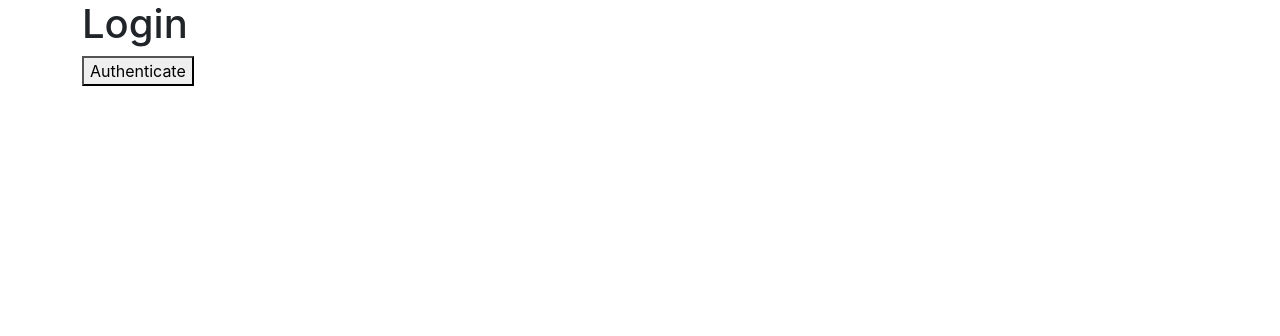
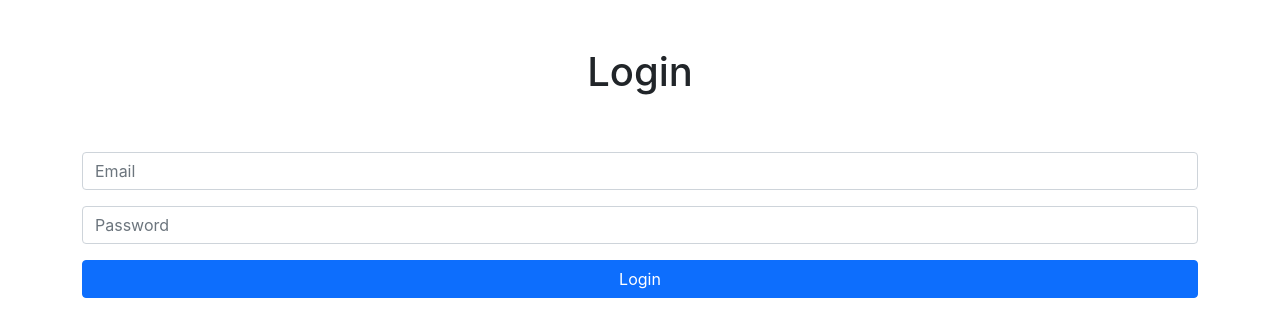
Before and after one commit to georgepapagapitos/jwt-register-login, a React (Create React App) app in the folder client/: page /login in a window 1280 px wide. Shown: the top 336 px of the page. Built offline with nearby package versions, Linux system fonts and the light colour scheme.

Commit message:
login working

```diff
--- a/client/src/components/Login.js
+++ b/client/src/components/Login.js
@@ -1,8 +1,51 @@
+import { useState } from 'react';
+
 const Login = ({ setAuth }) => {
+
+  const [inputs, setInputs] = useState({
+    email: '',
+    password: ''
+  });
+
+  const {email, password} = inputs;
+
+  const onChange = (e) => {
+    setInputs({...inputs, [e.target.name] : e.target.value});
+  }
+
+  const onSubmit = async (e) => {
+    e.preventDefault();
+    try {
+
+      const body = { email, password };
+
+      const response = await fetch('http://localhost:5000/auth/login', {
+        method: 'POST',
+        headers: {'Content-Type': 'application/json'},
+        body: JSON.stringify(body)
+      });
+
+      const parseResponse = await response.json();
+
+      localStorage.setItem('token', parseResponse.token);
+
+      setAuth(true);
+
+    } catch (error) {
+
+      console.error(error.message);
+
+    }
+  }
+
   return (
     <>
-      <h1>Login</h1>
-      <button onClick={() => setAuth(true)}>Authenticate</button>
+      <h1 className='text-center my-5'>Login</h1>
+      <form onSubmit={e => onSubmit(e)}className='d-grid'>
+        <input value={email} onChange={e => onChange(e)} className='form-control my-2' type="email" name="email" placeholder="Email" />
+        <input value={password} onChange={e => onChange(e)} className='form-control my-2' type="password" name="password" placeholder="Password" />
+        <button className='btn btn-primary my-2'>Login</button>
+      </form>
     </>
   );
 }
--- a/client/src/components/Register.js
+++ b/client/src/components/Register.js
@@ -17,7 +17,9 @@
   const onSubmit = async (e) => {
     e.preventDefault();
     try {
+
       const body = {username, email, password};
+
       const response = await fetch('http://localhost:5000/auth/register', {
         method: 'POST',
         headers: {'Content-Type' : 'application/json'},
@@ -31,7 +33,9 @@
       setAuth(true);
 
     } catch (error) {
+
       console.error(error.message);
+
     }
   }
 
@@ -42,7 +46,7 @@
         <input value={username} onChange={e => onChange(e)} className='form-control my-2' type="text" name="username" placeholder="Username" />
         <input value={email} onChange={e => onChange(e)} className='form-control my-2' type="email" name="email" placeholder="Email" />
         <input value={password} onChange={e => onChange(e)} className='form-control my-2' type="password" name="password" placeholder="Password" />
-        <button className='btn btn-primary my-2'>Submit</button>
+        <button className='btn btn-primary my-2'>Register</button>
       </form>
     </>
   );
```
